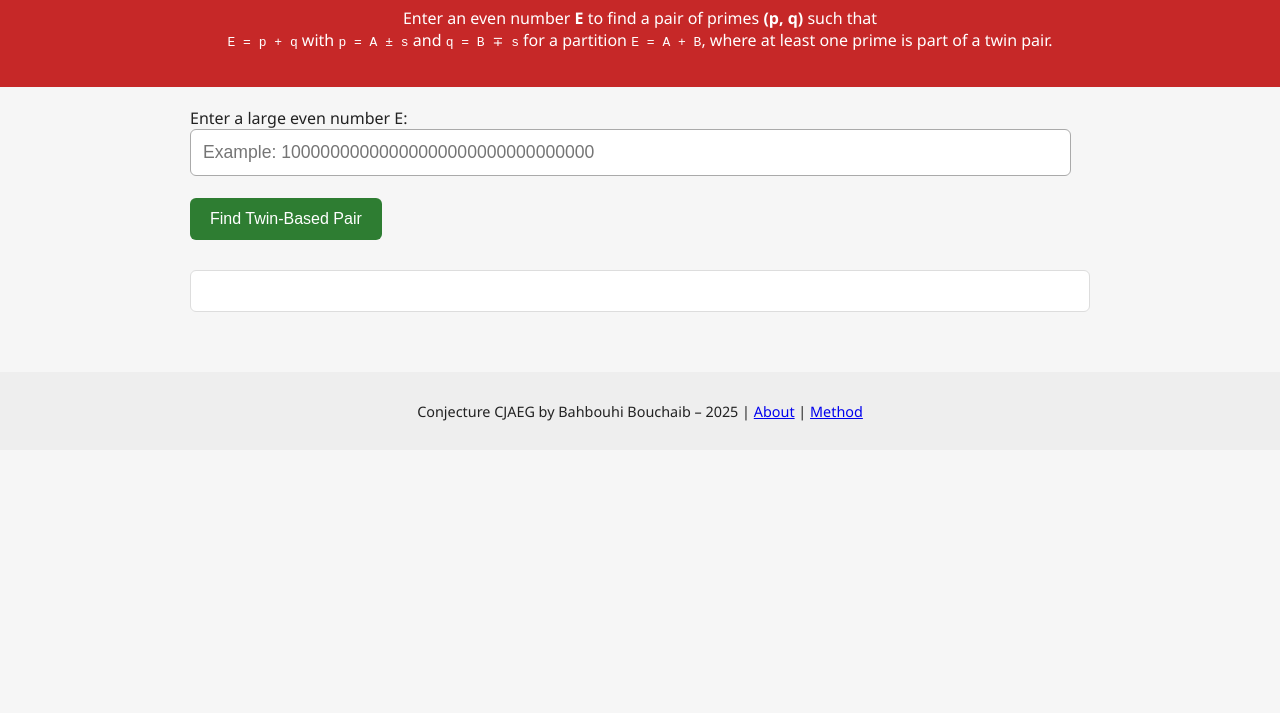
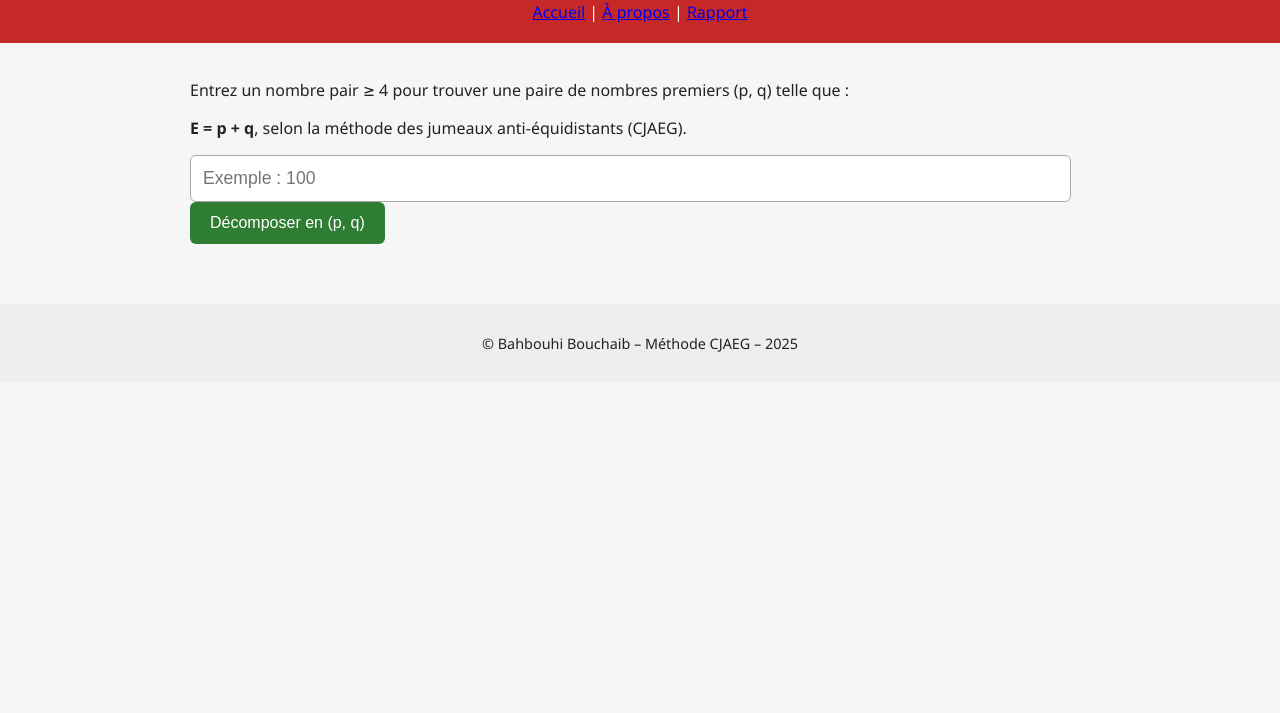
Before and after one commit to Bouchaib542/Goldbach-CJAEG-Twin-Decomposition, a plain HTML site: page index.html in a window 1280 px wide. Shown: the part 87-800 px from the top of the page. Drawn offline with Linux system fonts and the light colour scheme.

Commit message:
Update index.html

```diff
--- a/index.html
+++ b/index.html
@@ -1,28 +1,35 @@
 <!DOCTYPE html>
-<html lang="en">
+<html lang="fr">
 <head>
-  <meta charset="UTF-8">
-  <title>CJAEG - Goldbach Twin Decomposition</title>
-  <link rel="stylesheet" href="style.css">
-  <script src="script.js" defer></script>
+  <meta charset="UTF-8" />
+  <meta name="viewport" content="width=device-width, initial-scale=1.0" />
+  <title>CJAEG – Décomposition Goldbach par Jumeaux Anti-Équidistants</title>
+  <link rel="stylesheet" href="style.css" />
 </head>
 <body>
   <header>
-    <h1>Goldbach Twin Decomposition – CJAEG</h1>
-    <p>Enter an even number <strong>E</strong> to find a pair of primes <strong>(p, q)</strong> such that <br>
-    <code>E = p + q</code> with <code>p = A ± s</code> and <code>q = B ∓ s</code> for a partition <code>E = A + B</code>, where at least one prime is part of a twin pair.</p>
+    <h1>CJAEG – Décomposition de Goldbach</h1>
+    <nav>
+      <a href="index.html">Accueil</a> |
+      <a href="about.html">À propos</a> |
+      <a href="rapport.html">Rapport</a>
+    </nav>
   </header>
 
   <main>
-    <label for="evenNumber">Enter a large even number E:</label><br>
-    <input type="text" id="evenNumber" placeholder="Example: 10000000000000000000000000000000"><br><br>
-    <button onclick="findCJAEGPair()">Find Twin-Based Pair</button>
+    <p>Entrez un nombre pair ≥ 4 pour trouver une paire de nombres premiers (p, q) telle que :</p>
+    <p><strong>E = p + q</strong>, selon la méthode des jumeaux anti-équidistants (CJAEG).</p>
 
-    <div id="result" class="result-block"></div>
+    <input type="text" id="inputNumber" placeholder="Exemple : 100" />
+    <button onclick="decomposer()">Décomposer en (p, q)</button>
+
+    <div id="resultat"></div>
   </main>
 
   <footer>
-    <p>Conjecture CJAEG by Bahbouhi Bouchaib – 2025 | <a href="about.html">About</a> | <a href="rapport.html">Method</a></p>
+    <p>© Bahbouhi Bouchaib – Méthode CJAEG – 2025</p>
   </footer>
+
+  <script src="script.js"></script>
 </body>
 </html>
```
